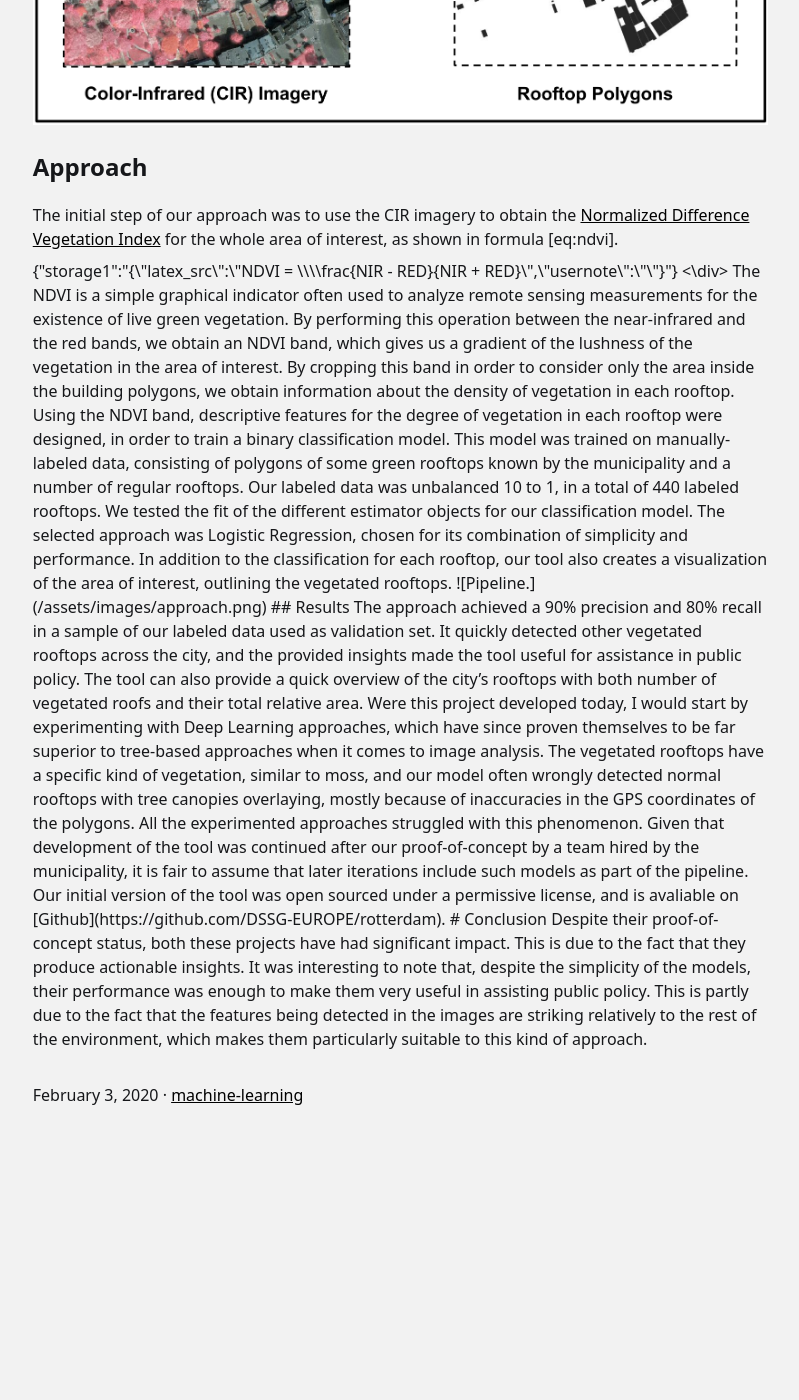
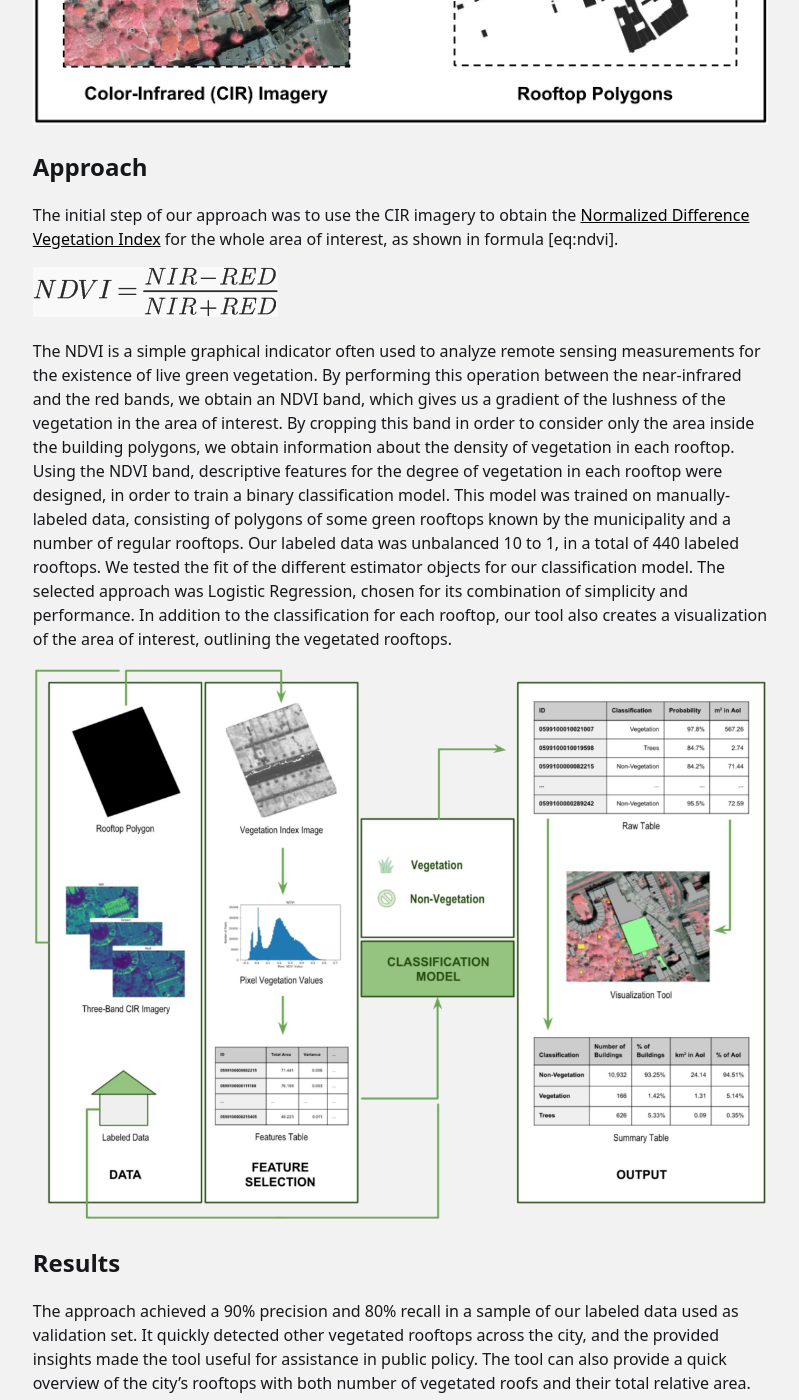
Before and after one commit to fernandeslouro/blog, a Jekyll site: the page built from _posts/2020-02-03-detecting-green-rooftops-in-rotterdam.md, in a window 1280 px wide and 1400 px high, scrolled down 1076 px. Shown: the whole window, without its empty margins (320-1119 px from the left). Built offline with Jekyll 4.4.1, drawn with Linux system fonts in a browser that asks for light colours; before the commit the page ends 2279 px from its top, so only the background shows below that; some of the changed text lies outside the part shown.

Commit message:
Update 2020-02-03-detecting-green-rooftops-in-rotterdam.md

```diff
--- a/_posts/2020-02-03-detecting-green-rooftops-in-rotterdam.md
+++ b/_posts/2020-02-03-detecting-green-rooftops-in-rotterdam.md
@@ -24,9 +24,7 @@ Being developed with the support of the municipality, this project had access to
 
 The initial step of our approach was to use the CIR imagery to obtain the [Normalized Difference Vegetation Index](https://gisgeography.com/ndvi-normalized-difference-vegetation-index/) for the whole area of interest, as shown in formula [eq:ndvi].
 
-<div>
-{"storage1":"{\"latex_src\":\"NDVI = \\\\frac{NIR - RED}{NIR + RED}\",\"usernote\":\"\"}"}
-<\div>
+![NDVI Formula](/assets/images/ndvi-equation.png)
 
 The NDVI is a simple graphical indicator often used to analyze remote sensing measurements for the existence of live green vegetation. By performing this operation between the near-infrared and the red bands, we obtain an NDVI band, which gives us a gradient of the lushness of the vegetation in the area of interest. By cropping this band in order to consider only the area inside the building polygons, we obtain information about the density of vegetation in each rooftop. Using the NDVI band, descriptive features for the degree of vegetation in each rooftop were designed, in order to train a binary classification model. This model was trained on manually-labeled data, consisting of polygons of some green rooftops known by the municipality and a number of regular rooftops. Our labeled data was unbalanced 10 to 1, in a total of 440 labeled rooftops. We tested the fit of the different estimator objects for our classification model. The selected approach was Logistic Regression, chosen for its combination of simplicity and performance. In addition to the classification for each rooftop, our tool also creates a visualization of the area of interest, outlining the vegetated rooftops.
 
```
